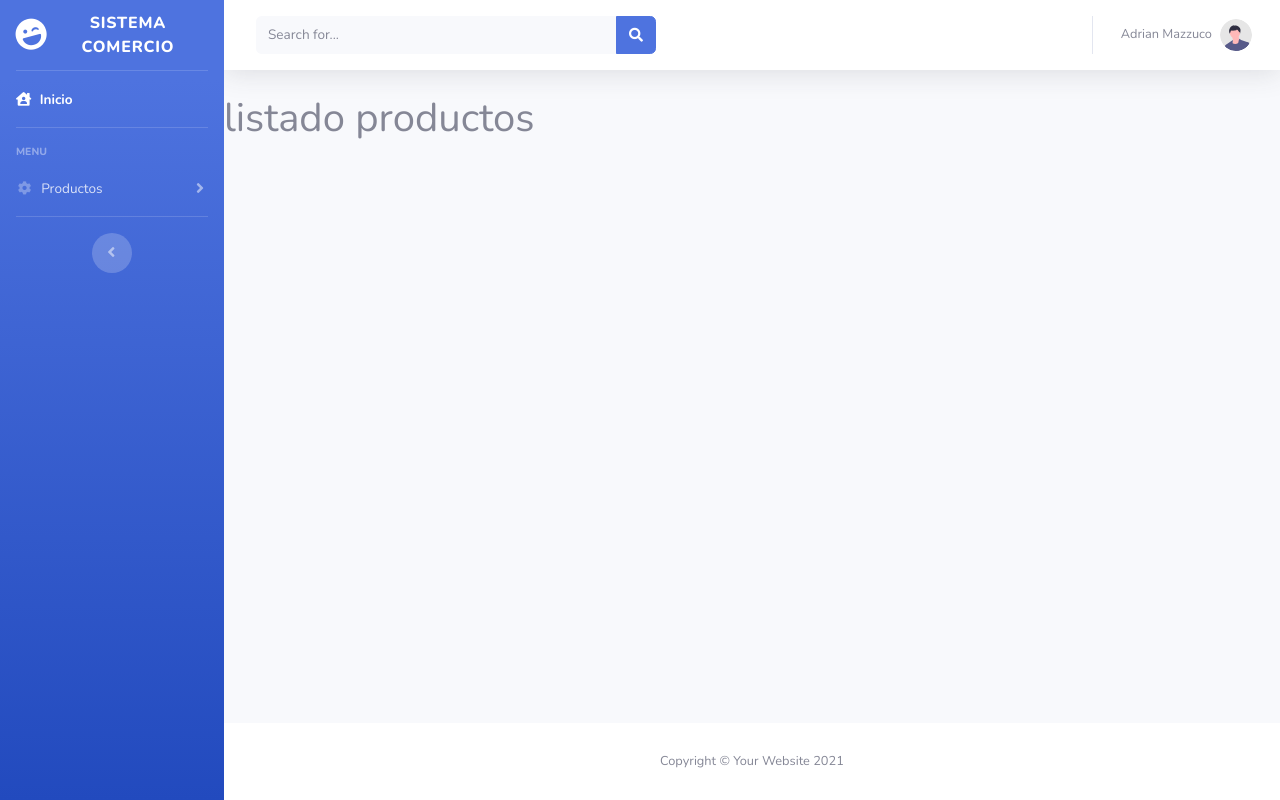
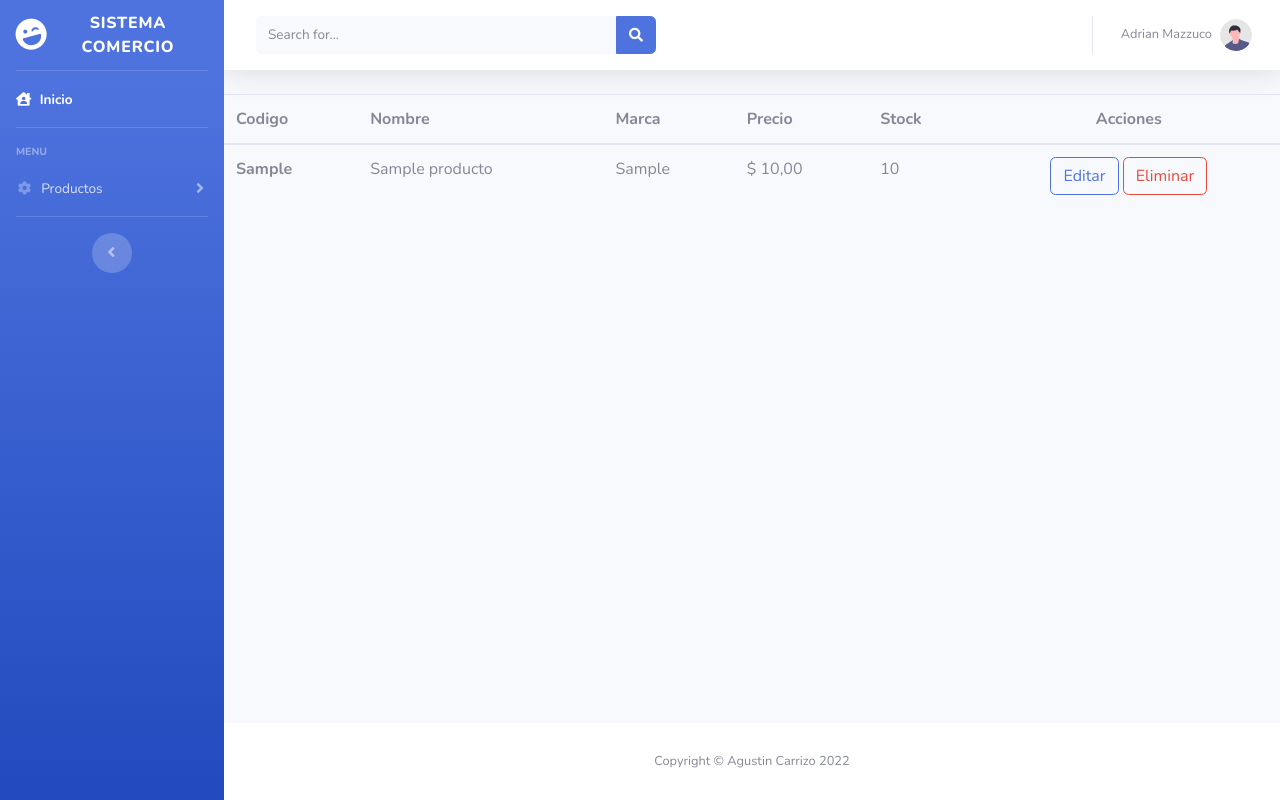
Before and after one commit to Jcarrizoagustin/sistema-comercio, a Django app: page /productos/listadoproductos/ in a window 1280 px wide. Run offline with Django 4.2, Linux system fonts and the light colour scheme; a user stored in the database is signed in; tables that the repository leaves empty hold one stand-in row (values such as "Sample post"); some libraries are stand-ins or nearby versions.

Commit message:
formulario de ingreso para productos y vista de editar terminada

```diff
--- a/comercio/apps/inicio/templates/inicio/login.html
+++ b/comercio/apps/inicio/templates/inicio/login.html
@@ -10,7 +10,7 @@
     <meta name="description" content="">
     <meta name="author" content="">
 
-    <title>SB Admin 2 - Login</title>
+    <title>Ingreso</title>
 
     <!-- Custom fonts for this template-->
     <link href="{% static 'vendor/fontawesome-free/css/all.min.css' %}" rel="stylesheet" type="text/css">
@@ -40,7 +40,7 @@
                             <div class="col-lg-6">
                                 <div class="p-5">
                                     <div class="text-center">
-                                        <h1 class="h4 text-gray-900 mb-4">Welcome Back!</h1>
+                                        <h1 class="h4 text-gray-900 mb-4">Ingreso</h1>
                                     </div>
                                     <form class="user" method="post">
                                       {% csrf_token %}
--- a/comercio/apps/producto/models.py
+++ b/comercio/apps/producto/models.py
@@ -7,7 +7,7 @@ class Producto(models.Model):
   codigo = models.CharField(unique=True, verbose_name="Codigo producto", max_length=10)
   nombre = models.CharField(max_length=20,verbose_name='Nombre')
   marca = models.CharField(max_length=20,verbose_name='Marca')
-  descripcion = models.TextField(max_length=200,verbose_name='Descripcion')
+  descripcion = models.TextField(max_length=200,verbose_name='Descripcion', blank=True)
   precio = models.DecimalField(max_digits=8,decimal_places=2,verbose_name='Precio')
   stock = models.PositiveSmallIntegerField(verbose_name='Stock')
 
--- a/comercio/apps/producto/templates/producto/listado_productos.html
+++ b/comercio/apps/producto/templates/producto/listado_productos.html
@@ -1,6 +1,38 @@
 {% extends 'base/base.html' %}
 
 {% block contenido %}
-<h1>listado productos</h1>
+<table class="table">
+  <thead>
+    <tr>
+      <th scope="col">Codigo</th>
+      <th scope="col">Nombre</th>
+      <th scope="col">Marca</th>
+      <th scope="col">Precio</th>
+      <th scope="col">Stock</th>
+      <th scope="col" class="text-center">Acciones</th>
+    </tr>
+  </thead>
+  <tbody class="table-striped">
+    {% for data in obj %}
+    <tr>
+      <th scope="row">{{data.codigo}}</th>
+      <td>{{data.nombre}}</td>
+      <td>{{data.marca}}</td>
+      <td>$ {{data.precio}}</td>
+      <td>{{data.stock}}</td>
+      <td class="text-center">
+        <a href="{% url 'producto:editarproducto' data.id %}" class="btn btn-outline-primary">Editar</a>
+        <a href="#" class="btn btn-outline-danger">Eliminar</a>
+      </td>
+    </tr>
+
+    {% endfor %}
+
+  </tbody>
+</table>
 
 {% endblock %}
+
+{% block javascript %}
+
+{% endblock %}
--- a/comercio/apps/producto/urls.py
+++ b/comercio/apps/producto/urls.py
@@ -1,5 +1,7 @@
 from django.urls import path
-from .views import ListadoProductos
+from .views import ListadoProductos, AgregarProducto, EditarProducto
 urlpatterns = [
   path("listadoproductos/",ListadoProductos.as_view(),name='listadoproductos'),
+  path("nuevoproducto/", AgregarProducto.as_view(), name='agregarproducto'),
+  path("editarproducto/<int:pk>", EditarProducto.as_view(), name='editarproducto'),
 ]
--- a/comercio/apps/producto/views.py
+++ b/comercio/apps/producto/views.py
@@ -1,9 +1,28 @@
 from django.shortcuts import render
 from django.views import generic
-
+from .models import Producto
 from django.contrib.auth.mixins import LoginRequiredMixin
+from .forms import ProductoForm
+from django.urls import reverse_lazy
 # Create your views here.
 
-class ListadoProductos(LoginRequiredMixin, generic.TemplateView):
-  template_name = "producto/listado_productos.html"
+class ListadoProductos(LoginRequiredMixin, generic.ListView):
+  model = Producto
+  template_name: str = 'producto/listado_productos.html'
+  context_object_name = 'obj'
   login_url = 'inicio:login'
+
+class AgregarProducto(LoginRequiredMixin, generic.CreateView):
+  model = Producto
+  template_name = 'producto/agregar_producto.html'
+  form_class = ProductoForm
+  success_url =reverse_lazy('producto:listadoproductos')
+  login_url = 'inicio:login'
+
+class EditarProducto(LoginRequiredMixin, generic.UpdateView):
+  model = Producto
+  template_name= 'producto/editar_producto.html'
+  form_class =  ProductoForm
+  success_url =reverse_lazy('producto:listadoproductos')
+  login_url = 'inicio:login'
+  context_object_name = 'obj'
--- a/comercio/templates/base/base.html
+++ b/comercio/templates/base/base.html
@@ -68,7 +68,7 @@
                     <div class="bg-white py-2 collapse-inner rounded">
                         <h6 class="collapse-header">Productos:</h6>
                         <a class="collapse-item" href="{% url 'producto:listadoproductos' %}">Listar Productos</a>
-                        <a class="collapse-item" href="#">Nuevo Producto</a>
+                        <a class="collapse-item" href="{% url 'producto:agregarproducto' %}">Nuevo Producto</a>
                     </div>
                 </div>
             </li>
@@ -187,7 +187,7 @@
             <footer class="sticky-footer bg-white">
                 <div class="container my-auto">
                     <div class="copyright text-center my-auto">
-                        <span>Copyright &copy; Your Website 2021</span>
+                        <span>Copyright &copy; Agustin Carrizo 2022</span>
                     </div>
                 </div>
             </footer>
@@ -210,20 +210,21 @@
         <div class="modal-dialog" role="document">
             <div class="modal-content">
                 <div class="modal-header">
-                    <h5 class="modal-title" id="exampleModalLabel">Ready to Leave?</h5>
+                    <h5 class="modal-title" id="exampleModalLabel">Desea salir?</h5>
                     <button class="close" type="button" data-dismiss="modal" aria-label="Close">
                         <span aria-hidden="true">×</span>
                     </button>
                 </div>
-                <div class="modal-body">Select "Logout" below if you are ready to end your current session.</div>
+                <div class="modal-body">Seleccione "Salir" si desea cerrar sesion en el sistema</div>
                 <div class="modal-footer">
-                    <button class="btn btn-secondary" type="button" data-dismiss="modal">Cancel</button>
-                    <a class="btn btn-primary" href="{% url 'inicio:logout' %}">Logout</a>
+                    <button class="btn btn-secondary" type="button" data-dismiss="modal">Cancelar</button>
+                    <a class="btn btn-primary" href="{% url 'inicio:logout' %}">Salir</a>
                 </div>
             </div>
         </div>
     </div>
-
+    {% block javascript %}
+    {% endblock %}
     <!-- Bootstrap core JavaScript-->
     <script src="{% static 'vendor/jquery/jquery.min.js' %}"></script>
     <script src="{% static 'vendor/bootstrap/js/bootstrap.bundle.min.js' %}"></script>
```
Also changed, not shown: comercio/apps/producto/forms.py (added, +16 -0 lines), comercio/apps/producto/templates/producto/agregar_producto.html (added, +17 -0 lines), comercio/apps/producto/templates/producto/editar_producto.html (added, +17 -0 lines), comercio/apps/producto/migrations/0002_alter_producto_descripcion.py (added).
